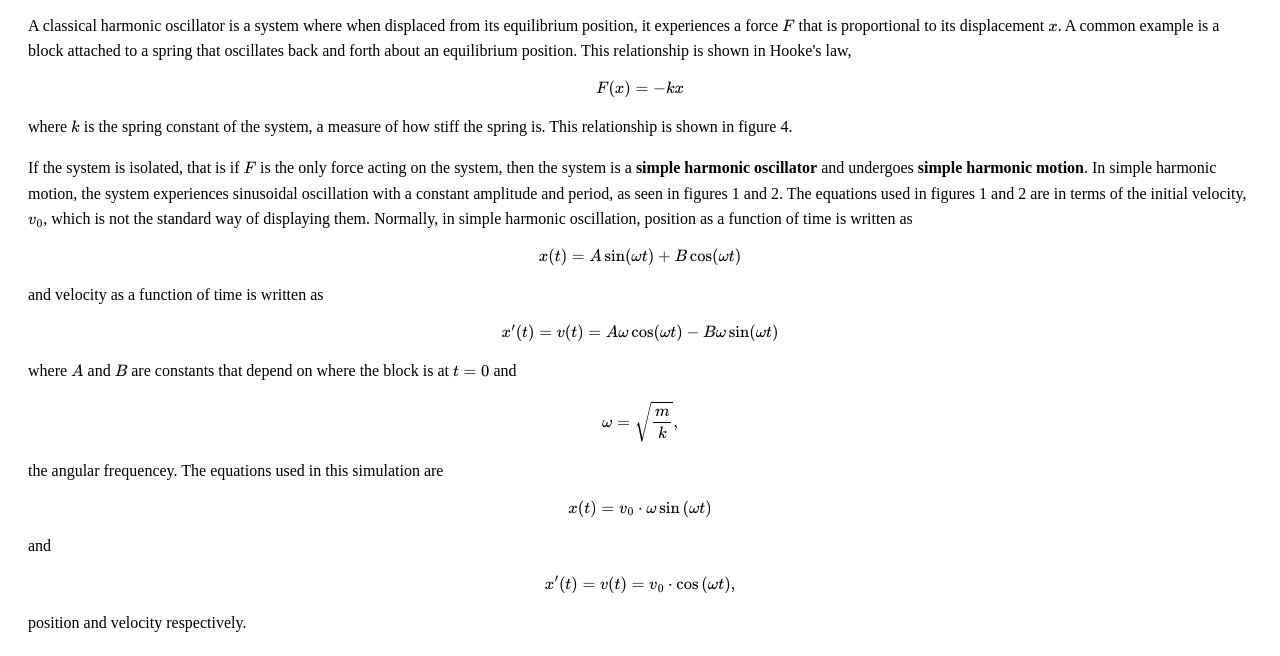
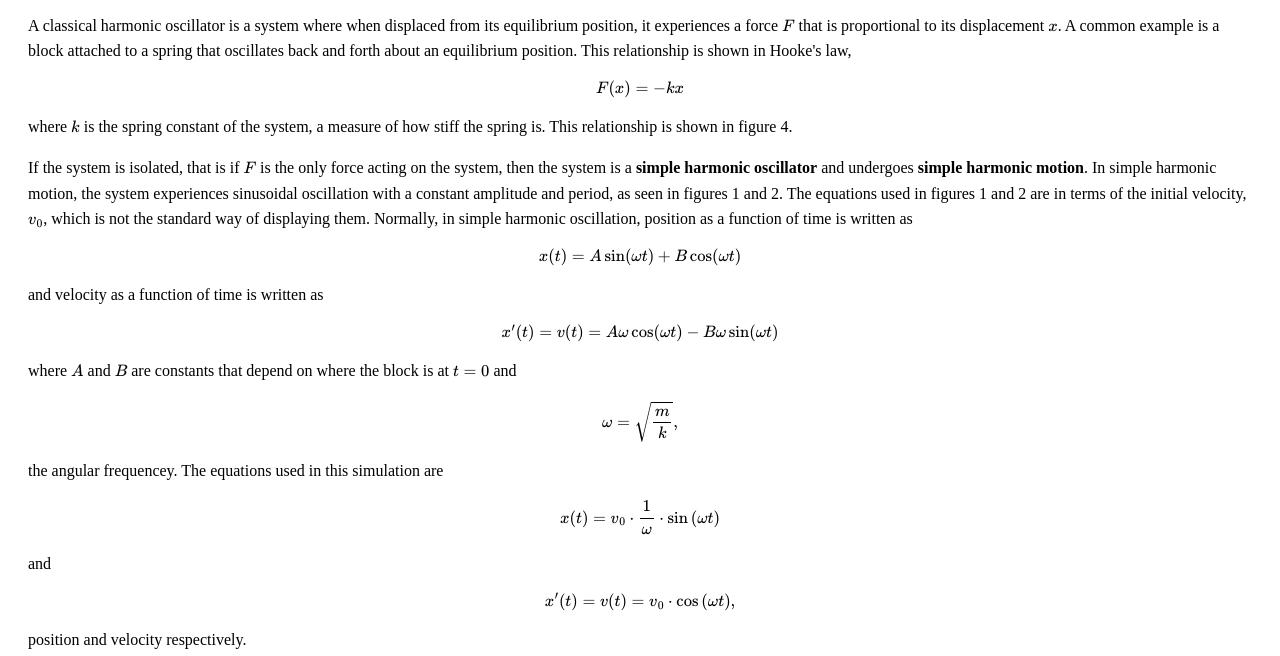
Before and after one commit to NahumLinhart/Simple_Harmonic_Motion, a plain HTML site: page index.html in a window 1280 px wide. Shown: the part 80-736 px from the top of the page. Drawn offline with nearby package versions, Linux system fonts and the light colour scheme.

Commit message:
Update index.html

```diff
--- a/index.html
+++ b/index.html
@@ -174,7 +174,7 @@ If the system is isolated, that is if \(F\) is the only force acting on the syst
 </p>
 <p>
   \[
-   x(t) = v_0 \cdot \omega \sin\left(\omega t\right)
+   x(t) = v_0 \cdot \frac{1}{\omega} \cdot \sin\left(\omega t\right)
   \]
 </p>
 <p>
```
